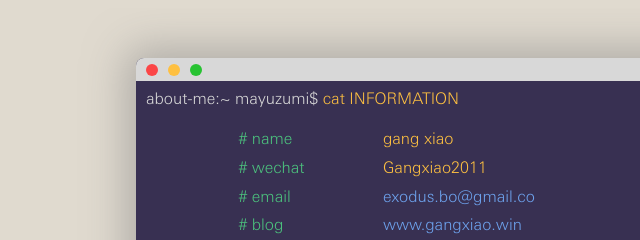
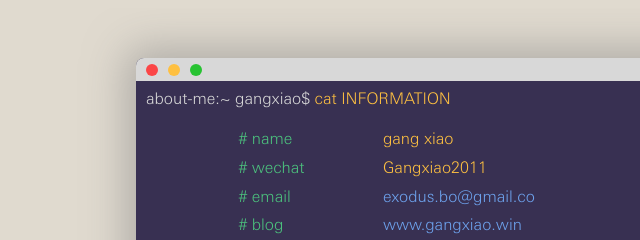
Before and after one commit to seramat/homepage, a plain HTML site: page index.html in a window 1280 px wide. Shown: the top 240 px of the page, 0-640 px from the left. Drawn offline with nearby package versions, Linux system fonts and the light colour scheme.

Commit message:
Update index.html

```diff
--- a/index.html
+++ b/index.html
@@ -452,7 +452,7 @@
                 }
                 //-->
             </script>
-            <b id="about1" style="visibility:hidden">about-me:~ mayuzumi$ </b>
+            <b id="about1" style="visibility:hidden">about-me:~ gangxiao$ </b>
             <d id="element1" style="visibility:visible"></d><span id="cursor1" class="typed-cursor" style="visibility:hidden">_</span>
             <ul id="info" style="visibility:hidden">
                 <li class="profile name">
```
